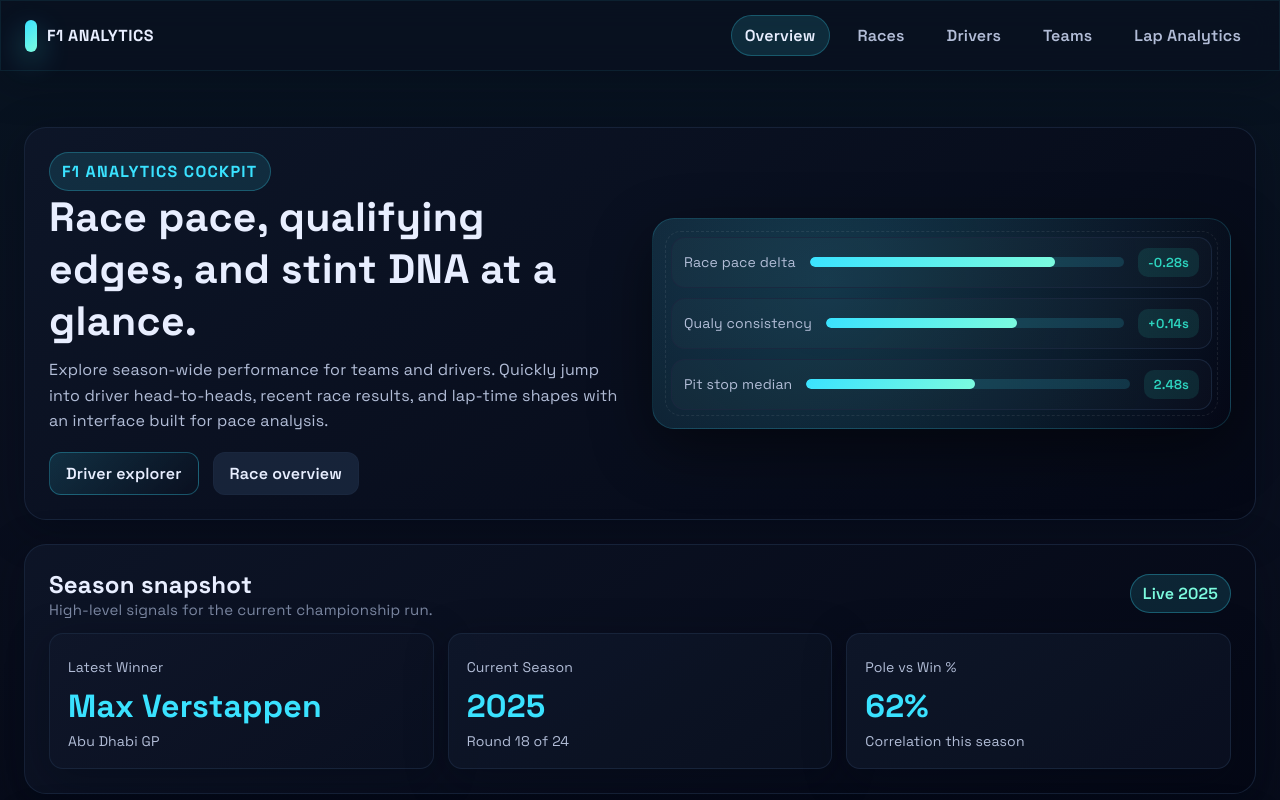
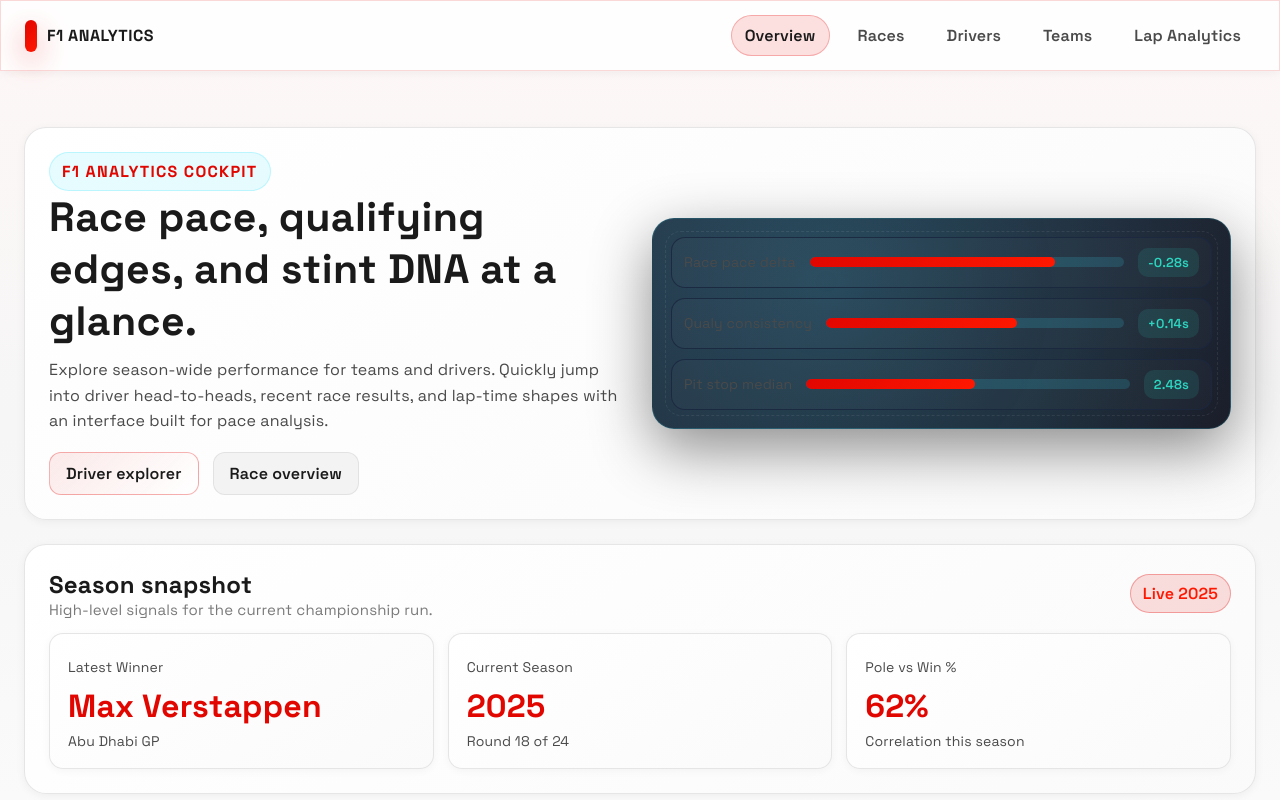
Before and after one commit to GharbinBern/F1-Analytics, a React app in the folder frontend/: page / in a window 1280 px wide. Shown: the top 800 px of the page. Built offline with nearby package versions, Linux system fonts and the light colour scheme; the HTML template or start-up script is replaced by a standard one.

Commit message:
implement F1 red and white light theme

```diff
--- a/frontend/src/styles/global.css
+++ b/frontend/src/styles/global.css
@@ -9,9 +9,9 @@ body {
   min-height: 100vh;
   font-family: var(--font-sans);
   color: var(--text-primary);
-  background: radial-gradient(circle at 20% 20%, rgba(58, 226, 255, 0.08), transparent 25%),
-    radial-gradient(circle at 80% 0%, rgba(124, 251, 222, 0.08), transparent 20%),
-    linear-gradient(145deg, #050915, #040714 55%, #060b18 100%);
+  background: radial-gradient(circle at 20% 20%, rgba(225, 6, 0, 0.05), transparent 25%),
+    radial-gradient(circle at 80% 0%, rgba(255, 24, 1, 0.05), transparent 20%),
+    linear-gradient(145deg, #ffffff, #fafafa 55%, #ffffff 100%);
   letter-spacing: 0.01em;
   text-rendering: optimizeLegibility;
   -webkit-font-smoothing: antialiased;
@@ -45,7 +45,7 @@ select:focus-visible {
   display: flex;
   flex-direction: column;
   align-items: center;
-  background: linear-gradient(180deg, rgba(58, 226, 255, 0.05) 0%, rgba(10, 16, 32, 0.9) 35%, rgba(4, 7, 20, 0.95) 100%),
+  background: linear-gradient(180deg, rgba(225, 6, 0, 0.03) 0%, rgba(245, 245, 245, 0.9) 35%, rgba(255, 255, 255, 0.95) 100%),
     var(--bg);
 }
 
@@ -66,9 +66,9 @@ select:focus-visible {
   width: 100%;
   max-width: var(--max-width);
   backdrop-filter: blur(14px);
-  background: rgba(10, 16, 32, 0.65);
-  border: 1px solid rgba(58, 226, 255, 0.08);
-  box-shadow: var(--shadow-soft);
+  background: rgba(255, 255, 255, 0.85);
+  border: 1px solid rgba(225, 6, 0, 0.15);
+  box-shadow: 0 2px 10px rgba(0, 0, 0, 0.05);
 }
 
 .brand {
@@ -86,7 +86,7 @@ select:focus-visible {
   height: 32px;
   border-radius: 8px;
   background: linear-gradient(135deg, var(--accent), var(--accent-strong));
-  box-shadow: 0 10px 30px rgba(58, 226, 255, 0.4);
+  box-shadow: 0 10px 30px rgba(225, 6, 0, 0.4);
 }
 
 .nav-links {
@@ -105,8 +105,8 @@ select:focus-visible {
 
 .nav-link.active {
   color: var(--text-primary);
-  background: rgba(58, 226, 255, 0.12);
-  box-shadow: inset 0 0 0 1px rgba(58, 226, 255, 0.25);
+  background: rgba(225, 6, 0, 0.12);
+  box-shadow: inset 0 0 0 1px rgba(225, 6, 0, 0.25);
 }
 
 .nav-link:hover {
@@ -121,11 +121,11 @@ select:focus-visible {
 }
 
 .section {
-  background: linear-gradient(145deg, rgba(15, 23, 42, 0.8), rgba(4, 7, 20, 0.8));
-  border: 1px solid rgba(27, 41, 64, 0.8);
+  background: linear-gradient(145deg, rgba(255, 255, 255, 0.95), rgba(250, 250, 250, 0.95));
+  border: 1px solid rgba(224, 224, 224, 0.8);
   border-radius: var(--radius-lg);
   padding: var(--space-5);
-  box-shadow: var(--shadow-soft);
+  box-shadow: 0 2px 10px rgba(0, 0, 0, 0.05);
 }
 
 .section-header {
@@ -167,18 +167,18 @@ select:focus-visible {
   gap: 8px;
   padding: 8px 12px;
   border-radius: 999px;
-  background: rgba(58, 226, 255, 0.12);
+  background: rgba(225, 6, 0, 0.12);
   color: var(--accent-strong);
   font-weight: 600;
-  border: 1px solid rgba(58, 226, 255, 0.3);
+  border: 1px solid rgba(225, 6, 0, 0.3);
 }
 
 .card {
-  background: linear-gradient(145deg, rgba(15, 23, 42, 0.9), rgba(10, 16, 32, 0.9));
+  background: linear-gradient(145deg, rgba(255, 255, 255, 0.98), rgba(250, 250, 250, 0.98));
   border-radius: var(--radius);
   padding: var(--space-4);
-  border: 1px solid rgba(27, 41, 64, 0.8);
-  box-shadow: var(--shadow-soft);
+  border: 1px solid rgba(224, 224, 224, 0.8);
+  box-shadow: 0 2px 8px rgba(0, 0, 0, 0.04);
 }
 
 .card h3 {
@@ -211,10 +211,10 @@ select:focus-visible {
   gap: 8px;
   padding: 6px 10px;
   border-radius: 999px;
-  background: rgba(255, 159, 67, 0.12);
+  background: rgba(225, 6, 0, 0.12);
   color: var(--accent-warm);
   font-weight: 600;
-  border: 1px solid rgba(255, 159, 67, 0.3);
+  border: 1px solid rgba(225, 6, 0, 0.3);
   font-size: 13px;
 }
 
@@ -225,7 +225,7 @@ select:focus-visible {
 .table-wrap {
   overflow-x: auto;
   border-radius: var(--radius);
-  border: 1px solid rgba(27, 41, 64, 0.8);
+  border: 1px solid rgba(224, 224, 224, 0.8);
 }
 
 .data-table {
@@ -238,7 +238,7 @@ select:focus-visible {
 .data-table td {
   text-align: left;
   padding: 12px 14px;
-  border-bottom: 1px solid rgba(27, 41, 64, 0.7);
+  border-bottom: 1px solid rgba(224, 224, 224, 0.7);
 }
 
 .data-table th {
@@ -264,7 +264,7 @@ select:focus-visible {
 }
 
 .skeleton {
-  background: linear-gradient(90deg, rgba(255, 255, 255, 0.04), rgba(255, 255, 255, 0.08), rgba(255, 255, 255, 0.04));
+  background: linear-gradient(90deg, rgba(0, 0, 0, 0.04), rgba(0, 0, 0, 0.08), rgba(0, 0, 0, 0.04));
   background-size: 200% 100%;
   animation: shimmer 1.6s ease-in-out infinite;
   border-radius: 10px;
@@ -298,8 +298,8 @@ select:focus-visible {
   gap: 10px;
   padding: 10px 16px;
   border-radius: 12px;
-  border: 1px solid rgba(58, 226, 255, 0.3);
-  background: linear-gradient(135deg, rgba(58, 226, 255, 0.14), rgba(10, 16, 32, 0.9));
+  border: 1px solid rgba(225, 6, 0, 0.3);
+  background: linear-gradient(135deg, rgba(225, 6, 0, 0.08), rgba(255, 255, 255, 0.9));
   color: var(--text-primary);
   font-weight: 600;
   cursor: pointer;
@@ -308,13 +308,13 @@ select:focus-visible {
 
 .button:hover {
   transform: translateY(-1px);
-  box-shadow: var(--shadow-soft);
-  border-color: rgba(58, 226, 255, 0.5);
+  box-shadow: 0 4px 12px rgba(0, 0, 0, 0.1);
+  border-color: rgba(225, 6, 0, 0.5);
 }
 
 .button.secondary {
-  background: rgba(27, 41, 64, 0.8);
-  border-color: rgba(27, 41, 64, 0.9);
+  background: rgba(240, 240, 240, 0.8);
+  border-color: rgba(224, 224, 224, 0.9);
 }
 
 @keyframes shimmer {
--- a/frontend/src/styles/tokens.css
+++ b/frontend/src/styles/tokens.css
@@ -1,24 +1,24 @@
 :root {
   --font-sans: 'Space Grotesk', 'Segoe UI', 'Helvetica Neue', sans-serif;
 
-  --bg: #050915;
-  --bg-strong: #040714;
-  --surface: #0b1224;
-  --surface-strong: #0f172a;
-  --surface-soft: #0a1020;
-  --border: #1b2940;
+  --bg: #ffffff;
+  --bg-strong: #f5f5f5;
+  --surface: #fafafa;
+  --surface-strong: #f0f0f0;
+  --surface-soft: #fcfcfc;
+  --border: #e0e0e0;
 
-  --text-primary: #e8eeff;
-  --text-secondary: #b2bdd7;
-  --text-muted: #7c88a3;
+  --text-primary: #1a1a1a;
+  --text-secondary: #4a4a4a;
+  --text-muted: #7a7a7a;
 
-  --accent: #3ae2ff;
-  --accent-strong: #7cfbde;
-  --accent-warm: #ff9f43;
+  --accent: #E10600;
+  --accent-strong: #ff1801;
+  --accent-warm: #d10500;
 
   --success: #2dd4bf;
-  --danger: #f87171;
-  --warning: #fbbf24;
+  --danger: #E10600;
+  --warning: #ff1801;
 
   --shadow-soft: 0 10px 40px rgba(3, 8, 20, 0.35);
   --shadow-strong: 0 20px 60px rgba(0, 0, 0, 0.45);
```
